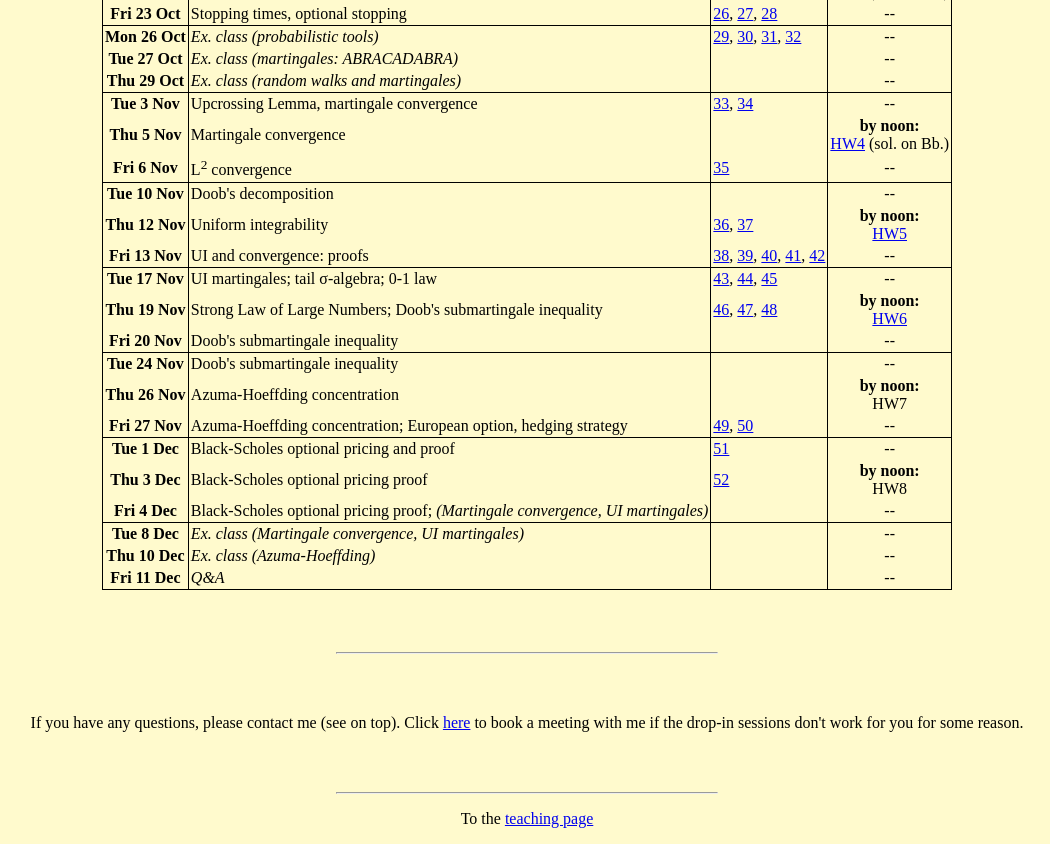
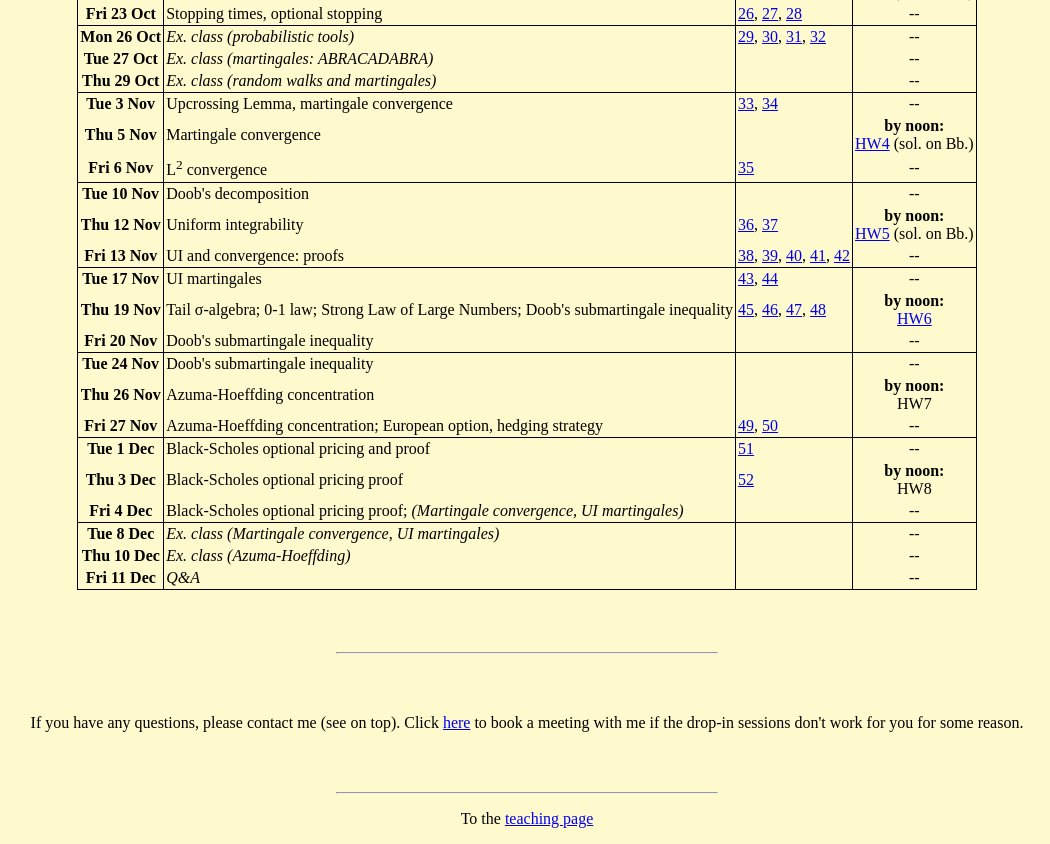
Before and after one commit to martonbalazs/martonbalazs.github.io, a plain HTML site: page mt26z.html in a window 1280 px wide. Shown: the part 1608-2452 px from the top of the page, without its empty margins (113-1163 px from the left). Drawn offline with Linux system fonts and the light colour scheme.

Commit message:
merge on mivivo

```diff
--- a/mt26z.html
+++ b/mt26z.html
@@ -549,8 +549,8 @@ color:FF3030
      by noon:
     </b><br>
     <a href="hw5_mt26z.pdf">HW5</a>
+    (sol. on Bb.)
     <!--
-    (sol. on Bb.)
     HW5
     -->
    </td>
@@ -584,12 +584,11 @@ color:FF3030
     </b>
    </td>
    <td>
-    UI martingales; tail &sigma;-algebra; 0-1 law
+    UI martingales
    </td>
    <td>
-    <a href="https://youtu.be/rVPn5Ey83-4" title="MT/26. Uniform integrable martingales" target="_blank">43</a>,
-    <a href="https://youtu.be/KyGsKBz9qVo" title="MT/27. Lévy's upwards theorem" target="_blank">44</a>,
-    <a href="https://youtu.be/_knTBlGRmRs" title="MT/28. Kolmogorov's 0-1 law" target="_blank">45</a>
+    <a href="https://youtu.be/rVPn5Ey83-4" title="MT/26. Uniformly integrable martingales" target="_blank">43</a>,
+    <a href="https://youtu.be/KyGsKBz9qVo" title="MT/27. Lévy's upwards theorem" target="_blank">44</a>
    </td>
    <td align="center">
      --
@@ -602,9 +601,10 @@ color:FF3030
     </b>
    </td>
    <td>
-    Strong Law of Large Numbers; Doob's submartingale inequality
+    Tail &sigma;-algebra; 0-1 law; Strong Law of Large Numbers; Doob's submartingale inequality
    </td>
    <td>
+    <a href="https://youtu.be/_knTBlGRmRs" title="MT/28. Kolmogorov's 0-1 law" target="_blank">45</a>,
     <a href="https://youtu.be/Qb1lzXkIfjc" title="MT/29. Lévy's downwards theorem" target="_blank">46</a>,
     <a href="https://youtu.be/QghGttpqcKI" title="MT/30. Strong law of large numbers" target="_blank">47</a>,
     <a href="https://youtu.be/DTQ5pgjrV_Q" title="MT/31. Doob's submartingale inequality" target="_blank">48</a>
```
Also changed, not shown: 1 other file.
